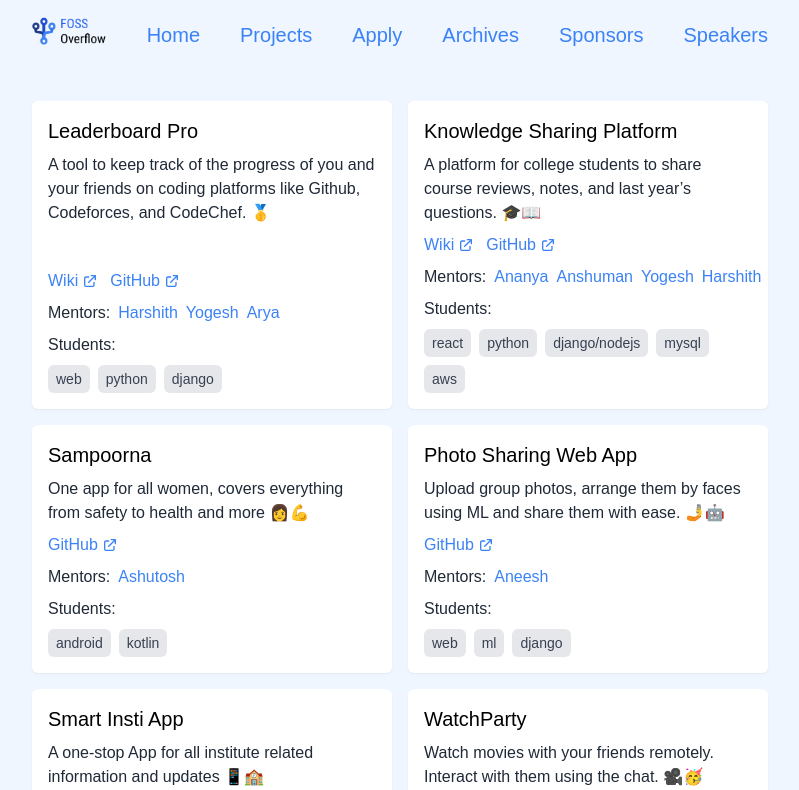
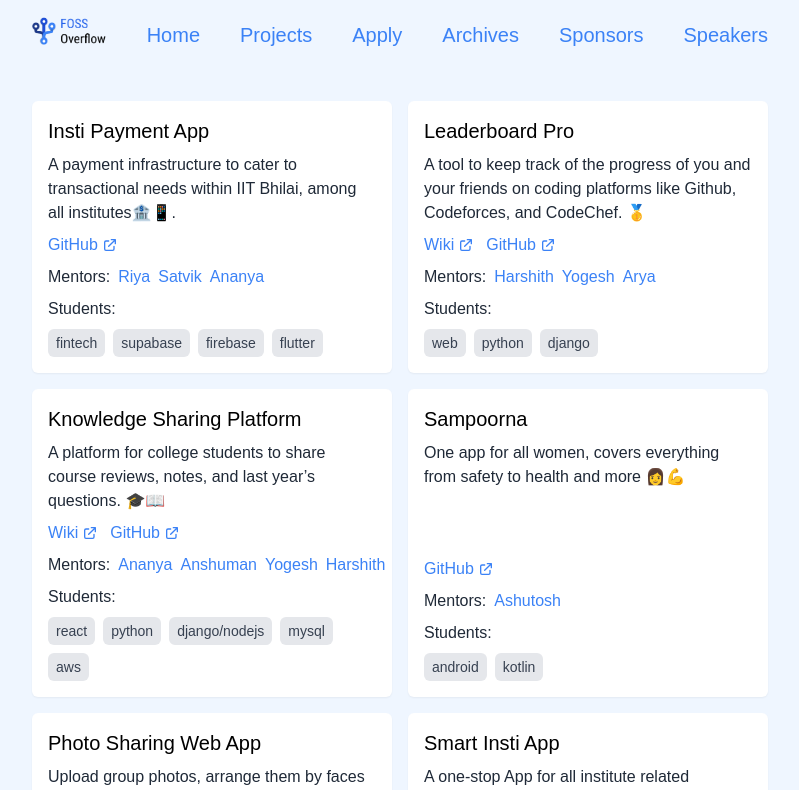
Before and after one commit to OpenLake/FOSS-Overflow, a Next.js app: page /projects in a window 1280 px wide. Shown: the top 790 px of the page, without its empty margins (240-1039 px from the left). Built offline with nearby package versions, Linux system fonts and the light colour scheme.

Commit message:
Insti pay app

```diff
--- a/content/projects.js
+++ b/content/projects.js
@@ -1,4 +1,19 @@
 export const projectData = [
+	{
+		title: 'Insti Payment App',
+		description: 'A payment infrastructure to cater to transactional needs within IIT Bhilai, among all institutes🏦📱.',
+		tags: ['fintech', 'supabase', 'firebase','flutter'],
+		github: 'https://github.com/OpenLake/Insti-Pay',
+		mentors: {
+			Riya : "http://linkedin.com/in/riya-dhiman-33894a22b",
+			Satvik: "http://linkedin.com/in/satvik-vemuganti",
+			Ananya: 'https://www.linkedin.com/in/04ananya/'
+
+		},
+		students: {
+
+		},
+	},
 
 	{
 		title: 'Leaderboard Pro',
```
